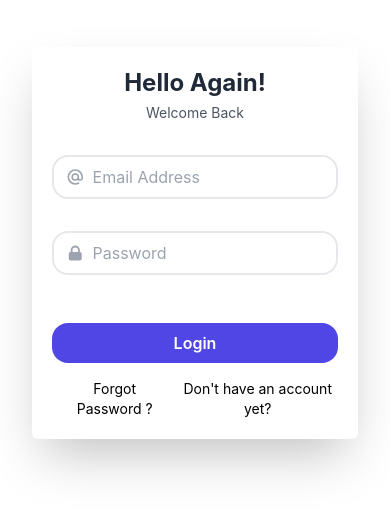
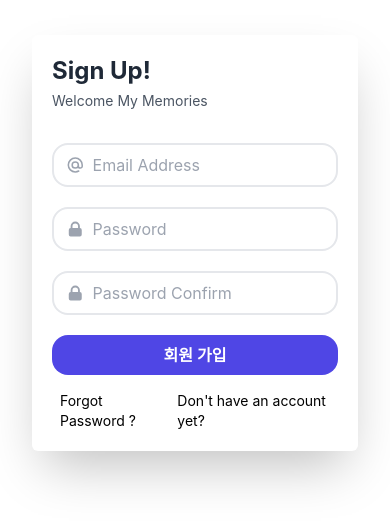
Before and after one commit to Songnamgyu/mymemories-front, a React (Create React App) app: page /join in a window 390 px wide. Shown: the part 179-704 px from the top of the page. Built offline with nearby package versions, Linux system fonts and the light colour scheme.

Commit message:
[feat[ signUp페이지 작성

```diff
--- a/package.json
+++ b/package.json
@@ -18,6 +18,7 @@
         "react": "^18.3.1",
         "react-dom": "^18.3.1",
         "react-redux": "^8.1.3",
+        "react-router-dom": "^6.26.1",
         "react-scripts": "5.0.1",
         "typescript": "^4.6.0",
         "web-vitals": "^2.1.0"
@@ -52,6 +53,7 @@
         ]
     },
     "devDependencies": {
+        "@types/react-router-dom": "^5.3.3",
         "tailwindcss": "^3.4.10"
     }
 }
--- a/src/App.tsx
+++ b/src/App.tsx
@@ -1,12 +1,17 @@
 import React from "react";
 import "./App.css";
 import Login from "./components/page/login/login";
+import { BrowserRouter, Route, Routes } from "react-router-dom";
+import SignUp from "./components/page/login/Signup";
 
 function App() {
     return (
-        <div className="App">
-            <Login />
-        </div>
+        <BrowserRouter>
+            <Routes>
+                <Route path="/" element={<Login />} />
+                <Route path="/join" element={<SignUp />} />
+            </Routes>
+        </BrowserRouter>
     );
 }
 
--- /dev/null
+++ b/src/components/common/MainSideView.tsx
@@ -0,0 +1,31 @@
+import React from "react";
+
+const MainSideView = () => {
+    return (
+        <div
+            className="hidden lg:flex w-full lg:w-1/2 login_img_section justify-around items-center"
+            style={{
+                background: `linear-gradient(rgba(2,2,2,.7), rgba(0,0,0,.7)), url('https://images.unsplash.com/photo-1650825556125-060e52d40bd0?ixlib=rb-1.2.1&ixid=MnwxMjA3fDB8MHxwaG90by1wYWdlfHx8fGVufDB8fHx8&auto=format&fit=crop&w=1170&q=80') center center`,
+                backgroundSize: "cover",
+            }}
+        >
+            <div
+                className="
+                  bg-black
+                  opacity-20
+                  inset-0
+                  z-0"
+            ></div>
+            <div className="w-full mx-auto px-20 flex-col items-center space-y-6">
+                <h1 className="text-white font-bold text-4xl font-sans">
+                    내안의 추억 내안의 기억
+                </h1>
+                <h1 className="text-white font-bold text-4xl font-sans">
+                    My Memories
+                </h1>
+            </div>
+        </div>
+    );
+};
+
+export default MainSideView;
--- /dev/null
+++ b/src/components/page/login/Signup.tsx
@@ -0,0 +1,110 @@
+import React from "react";
+import MainSideView from "../../common/MainSideView";
+
+const SignUp = () => {
+    return (
+        <>
+            <div className="h-screen flex">
+                <MainSideView />
+                <div className="flex w-full lg:w-1/2 justify-center items-center bg-white space-y-8">
+                    <div className="w-full px-8 md:px-32 lg:px-24">
+                        <form className="bg-white rounded-md shadow-2xl p-5">
+                            <h1 className="text-gray-800 font-bold text-2xl mb-1">
+                                Sign Up!
+                            </h1>
+                            <p className="text-sm font-normal text-gray-600 mb-8">
+                                Welcome My Memories
+                            </p>
+                            {/* Email Input */}
+                            <div className="flex items-center border-2 py-2 px-3 rounded-2xl mb-5">
+                                <svg
+                                    xmlns="http://www.w3.org/2000/svg"
+                                    className="h-5 w-5 text-gray-400"
+                                    fill="none"
+                                    viewBox="0 0 24 24"
+                                    stroke="currentColor"
+                                >
+                                    <path
+                                        strokeLinecap="round"
+                                        strokeLinejoin="round"
+                                        strokeWidth="2"
+                                        d="M16 12a4 4 0 10-8 0 4 4 0 008 0zm0 0v1.5a2.5 2.5 0 005 0V12a9 9 0 10-9 9m4.5-1.206a8.959 8.959 0 01-4.5 1.207"
+                                    />
+                                </svg>
+                                <input
+                                    id="email"
+                                    className="pl-2 w-full outline-none border-none"
+                                    type="email"
+                                    name="email"
+                                    placeholder="Email Address"
+                                />
+                            </div>
+                            {/* Password Input */}
+                            <div className="flex items-center border-2 py-2 px-3 rounded-2xl mb-5">
+                                <svg
+                                    xmlns="http://www.w3.org/2000/svg"
+                                    className="h-5 w-5 text-gray-400"
+                                    viewBox="0 0 20 20"
+                                    fill="currentColor"
+                                >
+                                    <path
+                                        fillRule="evenodd"
+                                        d="M5 9V7a5 5 0 0110 0v2a2 2 0 012 2v5a2 2 0 01-2 2H5a2 2 0 01-2-2v-5a2 2 0 012-2zm8-2v2H7V7a3 3 0 016 0z"
+                                        clipRule="evenodd"
+                                    />
+                                </svg>
+                                <input
+                                    className="pl-2 w-full outline-none border-none"
+                                    type="password"
+                                    name="password"
+                                    id="password"
+                                    placeholder="Password"
+                                />
+                            </div>
+                            {/* Confirm Password Input */}
+                            <div className="flex items-center border-2 py-2 px-3 rounded-2xl mb-5">
+                                <svg
+                                    xmlns="http://www.w3.org/2000/svg"
+                                    className="h-5 w-5 text-gray-400"
+                                    viewBox="0 0 20 20"
+                                    fill="currentColor"
+                                >
+                                    <path
+                                        fillRule="evenodd"
+                                        d="M5 9V7a5 5 0 0110 0v2a2 2 0 012 2v5a2 2 0 01-2 2H5a2 2 0 01-2-2v-5a2 2 0 012-2zm8-2v2H7V7a3 3 0 016 0z"
+                                        clipRule="evenodd"
+                                    />
+                                </svg>
+                                <input
+                                    className="pl-2 w-full outline-none border-none"
+                                    type="password"
+                                    name="confirmPassword"
+                                    id="confirmPassword"
+                                    placeholder="Password Confirm"
+                                />
+                            </div>
+                            {/* Submit Button */}
+                            <button
+                                type="submit"
+                                className="block w-full bg-indigo-600 mt-5 py-2 rounded-2xl hover:bg-indigo-700 hover:-translate-y-1 transition-all duration-500 text-white font-semibold mb-2"
+                            >
+                                회원 가입
+                            </button>
+                            {/* Links */}
+                            <div className="flex justify-between mt-4">
+                                <span className="text-sm ml-2 hover:text-blue-500 cursor-pointer hover:-translate-y-1 duration-500 transition-all">
+                                    Forgot Password ?
+                                </span>
+                                <a className="text-sm ml-2 hover:text-blue-500 cursor-pointer hover:-translate-y-1 duration-500 transition-all">
+                                    Don't have an account yet?
+                                </a>
+                            </div>
+                        </form>
+                    </div>
+                </div>
+            </div>
+        </>
+    );
+};
+
+export default SignUp;
--- a/src/components/page/login/login.tsx
+++ b/src/components/page/login/login.tsx
@@ -1,30 +1,12 @@
+import { useNavigate } from "react-router-dom";
+import MainSideView from "../../common/MainSideView";
+
 const Login = () => {
+    const naviagtion = useNavigate();
     return (
         <div className="h-screen flex">
             {/* 로그인 이미지 섹션 */}
-            <div
-                className="hidden lg:flex w-full lg:w-1/2 login_img_section justify-around items-center"
-                style={{
-                    background: `linear-gradient(rgba(2,2,2,.7), rgba(0,0,0,.7)), url('https://images.unsplash.com/photo-1650825556125-060e52d40bd0?ixlib=rb-1.2.1&ixid=MnwxMjA3fDB8MHxwaG90by1wYWdlfHx8fGVufDB8fHx8&auto=format&fit=crop&w=1170&q=80') center center`,
-                    backgroundSize: "cover",
-                }}
-            >
-                <div
-                    className="
-                      bg-black
-                      opacity-20
-                      inset-0
-                      z-0"
-                ></div>
-                <div className="w-full mx-auto px-20 flex-col items-center space-y-6">
-                    <h1 className="text-white font-bold text-4xl font-sans">
-                        내안의 추억 내안의 기억
-                    </h1>
-                    <h1 className="text-white font-bold text-4xl font-sans">
-                        My Memories
-                    </h1>
-                </div>
-            </div>
+            <MainSideView />
             <div className="flex w-full lg:w-1/2 justify-center items-center bg-white space-y-8">
                 <div className="w-full px-8 md:px-32 lg:px-24">
                     <form className="bg-white rounded-md shadow-2xl p-5">
@@ -90,8 +72,8 @@
                             </span>
 
                             <a
-                                href="#"
                                 className="text-sm ml-2 hover:text-blue-500 cursor-pointer hover:-translate-y-1 duration-500 transition-all"
+                                onClick={() => naviagtion("/join")}
                             >
                                 Don't have an account yet?
                             </a>
```
Also changed, not shown: 2 other files (tests, documents, lock files or other folders).
